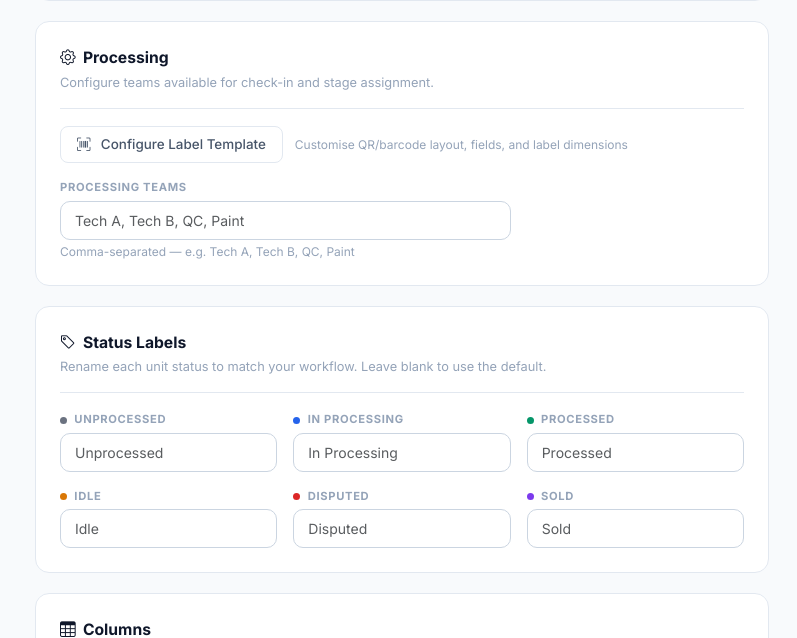
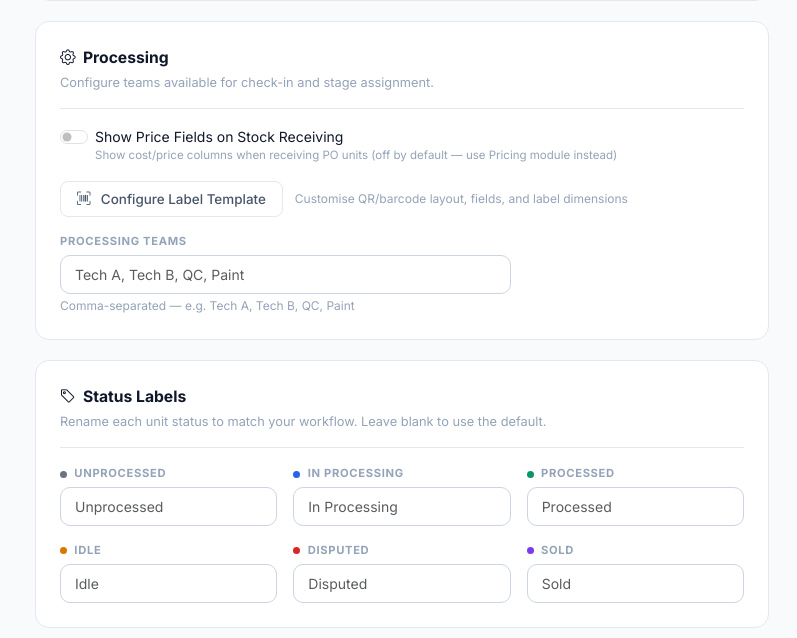
Before and after one commit to asimhaiderzaida/inventory_flask, a Python web app: template inventory_flask_app/templates/admin_settings.html in a window 1280 px wide. Shown: the part 3818-4456 px from the top of the page, without its empty margins (483-1280 px from the left). Run offline with Jinja, Linux system fonts and the light colour scheme; the template is opened without the code that fills it, so the values that code supplies are empty; some libraries are stand-ins or nearby versions.

Commit message:
Fix: factory reset clears Locations+Bins; fix dashboard button on receiving result; hide price fields on receiving by default
- _execute_reset now deletes Bin then Location when inventory is reset
- stock_receiving_result.html dashboard button goes directly to dashboard instead of history.back()
- Price/cost section on stock_receiving_summary.html hidden by default; admin toggle 'Show Price Fields on Stock Receiving' in Processing settings

Co-Authored-By: Claude Sonnet 4.6 <noreply@anthropic.com>

```diff
--- a/inventory_flask_app/routes/stock.py
+++ b/inventory_flask_app/routes/stock.py
@@ -958,8 +958,10 @@ def stock_receiving_summary():
         return redirect(url_for('stock_bp.stock_receiving_select'))
 
     po = PurchaseOrder.query.filter_by(id=po_id, tenant_id=current_user.tenant_id).first_or_404()
-    from inventory_flask_app.models import PurchaseOrderItem
+    from inventory_flask_app.models import PurchaseOrderItem, TenantSettings
     items = PurchaseOrderItem.query.filter_by(po_id=po.id).all()
+    _ts = TenantSettings.query.filter_by(tenant_id=current_user.tenant_id).all()
+    settings = {s.key: s.value for s in _ts}
 
     serial_map = {i.serial.strip().lower(): i for i in items}
     asset_map  = {i.asset_tag.strip().lower(): i for i in items if i.asset_tag}
@@ -1032,6 +1034,7 @@ def stock_receiving_summary():
         prev_count=prev_count,
         locations=locations,
         models_summary=models_summary,
+        settings=settings,
     )
 
 
--- a/inventory_flask_app/templates/admin_settings.html
+++ b/inventory_flask_app/templates/admin_settings.html
@@ -510,6 +510,14 @@
       <div class="s-section" id="sec-processing">
         <div class="s-heading"><i class="bi bi-gear"></i> Processing</div>
         <div class="s-subhead">Configure teams available for check-in and stage assignment.</div>
+        <div class="mb-3">
+          <div class="form-check form-switch mb-2">
+            <input class="form-check-input" type="checkbox" name="show_price_on_receive" id="showPriceReceive"
+              {% if settings.show_price_on_receive == 'true' %}checked{% endif %}>
+            <label class="form-check-label" for="showPriceReceive">Show Price Fields on Stock Receiving</label>
+            <div style="font-size:0.72rem;color:var(--text-muted);">Show cost/price columns when receiving PO units (off by default — use Pricing module instead)</div>
+          </div>
+        </div>
         <div class="mb-3">
           <a href="{{ url_for('admin_bp.label_template') }}" class="btn btn-ghost btn-sm">
             <i class="bi bi-upc-scan me-1"></i>Configure Label Template
--- a/inventory_flask_app/templates/stock_receiving_result.html
+++ b/inventory_flask_app/templates/stock_receiving_result.html
@@ -15,7 +15,7 @@
     <a href="{{ url_for('stock_bp.stock_receiving_select') }}" class="btn btn-ghost">
       <i class="bi bi-arrow-left"></i> Receive Another PO
     </a>
-    <a href="javascript:history.back()" onclick="if(history.length<=1) window.location='{{ url_for('dashboard_bp.main_dashboard') }}'" class="btn btn-ghost">
+    <a href="{{ url_for('dashboard_bp.main_dashboard') }}" class="btn btn-ghost">
       <i class="bi bi-house"></i> Dashboard
     </a>
   </div>
--- a/inventory_flask_app/templates/stock_receiving_summary.html
+++ b/inventory_flask_app/templates/stock_receiving_summary.html
@@ -154,7 +154,7 @@
           {% endfor %}
         </select>
       </div>
-      {% if models_summary %}
+      {% if models_summary and settings.show_price_on_receive == 'true' %}
       <div class="mb-4">
         <label class="form-label">Purchase Cost per Model <span style="color:var(--text-muted);font-weight:400;">(optional)</span></label>
         <div class="form-text mb-2">Set per-unit cost for each model. Leave blank to set costs later in Pricing.</div>
```
Also changed, not shown: inventory_flask_app/routes/admin.py (+8 -1 lines).
